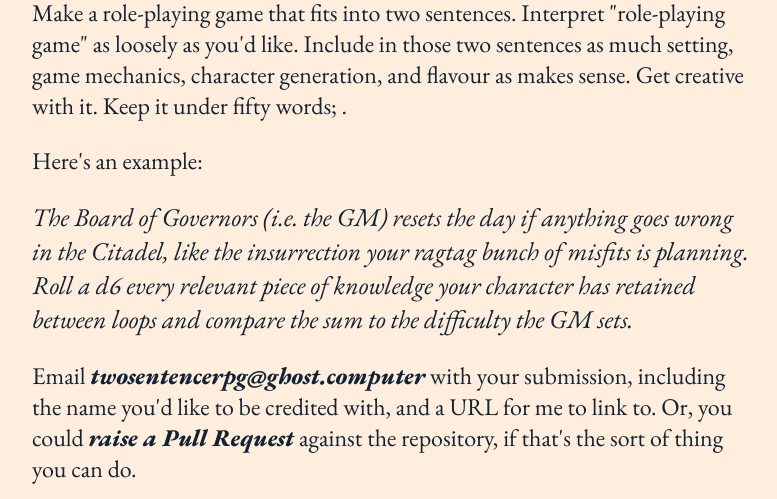
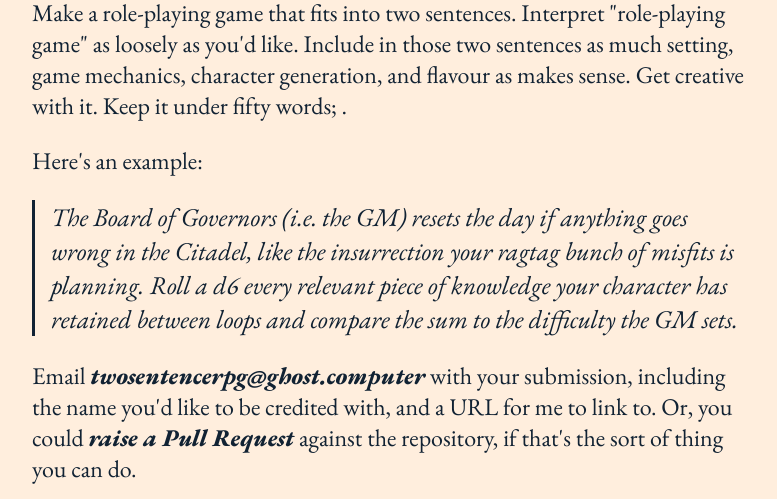
Before and after one commit to apaleslimghost/twosentencerpg, a plain HTML site: page index.html in a window 1280 px wide. Shown: the part 301-800 px from the top of the page, without its empty margins (248-1025 px from the left). Drawn offline with nearby package versions, Linux system fonts and the light colour scheme.

Commit message:
blockquote border

```diff
--- a/index.html
+++ b/index.html
@@ -44,12 +44,14 @@
     }
 
     blockquote {
+      padding: 0;
+      padding-left: 1rem;
+      border-left: 3px solid currentcolor;
       font-size: 1.6rem;
       font-style: italic;
     }
 
     blockquote, figure {
-      padding: 0;
       margin: 1rem 0;
     }
 
```
